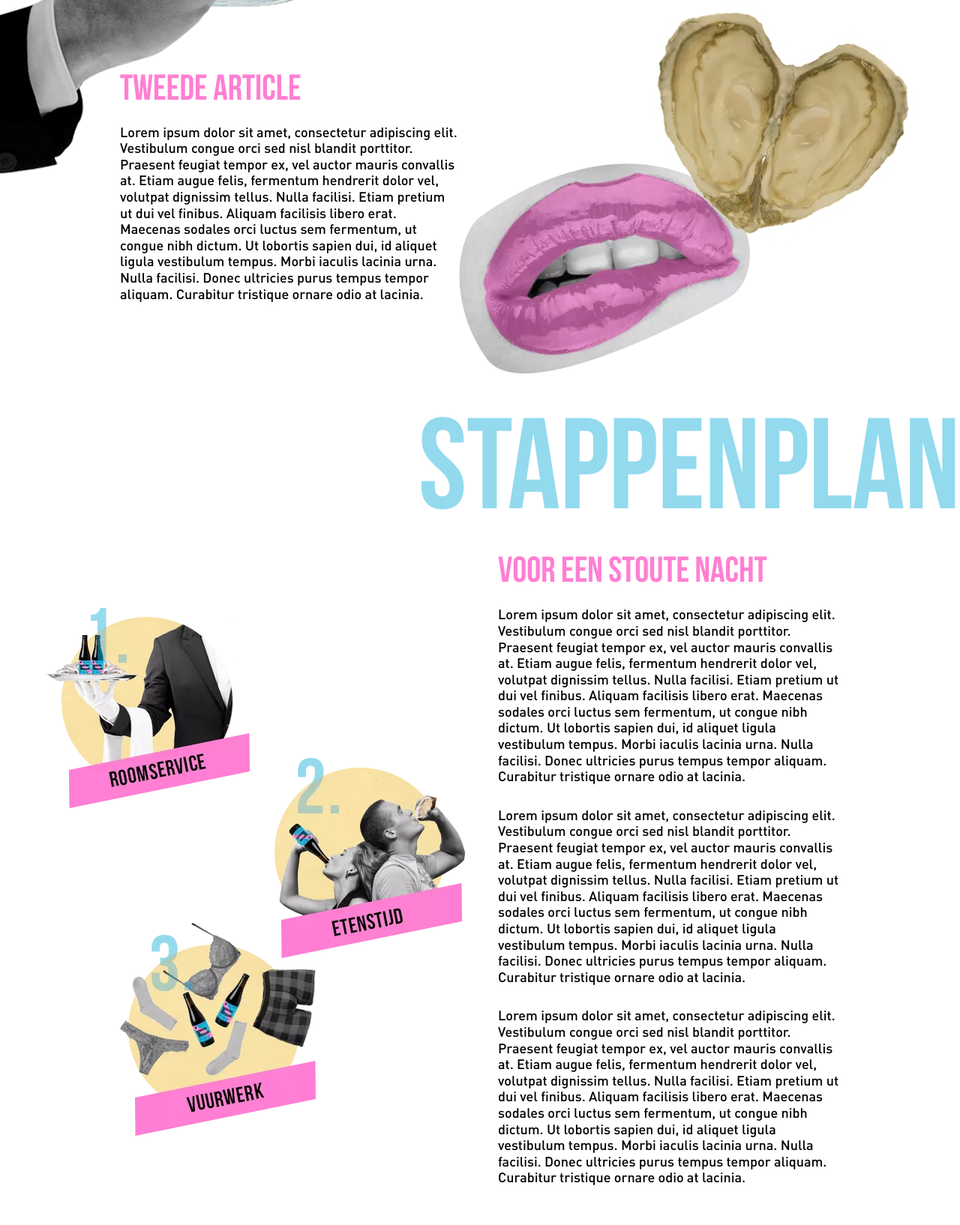
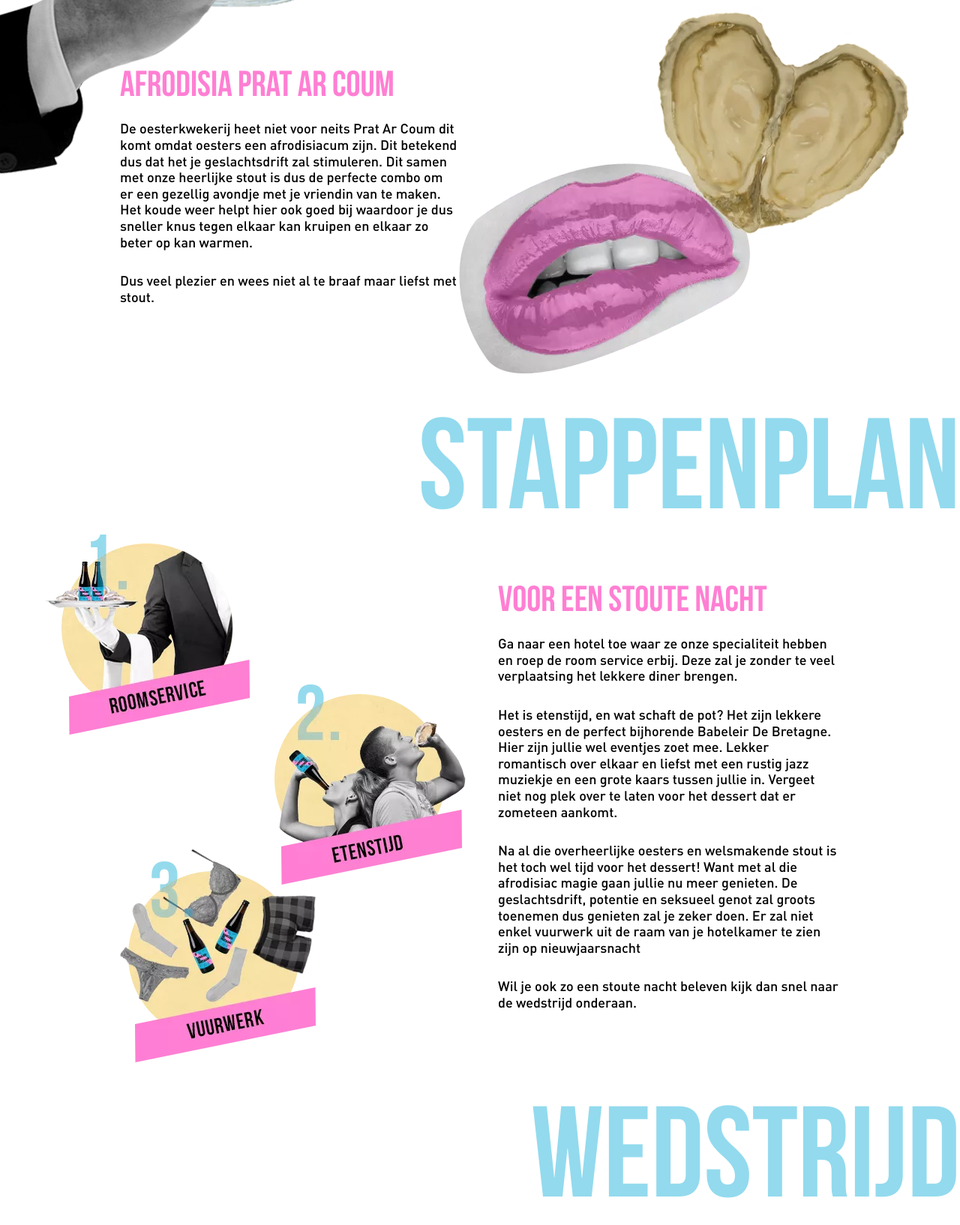
Before and after one commit to ricoborghshowest/maIII, a website built with webpack: page src/index.html in a window 1280 px wide. Shown: the part 1201-2835 px from the top of the page at 75% size. Built offline with nearby package versions, Linux system fonts and the light colour scheme; some packages are replaced by stand-ins of ours.

Commit message:
filling content

```diff
--- a/src/index.html
+++ b/src/index.html
@@ -41,13 +41,14 @@
     <section id="combo" class="container image-text">
       <article class="text-block">
         <h2>Stout? Yes please</h2>
-        <p>Lorem ipsum dolor sit amet, consectetur adipiscing elit. Vestibulum congue orci sed nisl blandit porttitor. Praesent feugiat tempor ex, vel auctor mauris convallis at. Etiam augue felis, fermentum hendrerit dolor vel, volutpat dignissim tellus. Nulla facilisi. Etiam pretium ut dui vel finibus. Aliquam facilisis libero erat. Maecenas sodales orci luctus sem fermentum, ut congue nibh dictum. Ut lobortis sapien dui, id aliquet ligula vestibulum tempus. Morbi iaculis lacinia urna. Nulla facilisi. Donec ultricies purus tempus tempor aliquam. Curabitur tristique ornare odio at lacinia.</p>
+        <p>Zei daar iemand stout? Ja de Babeleir De Bretagne is een geweldige stout die terug is van weggeweest. Voorheen was hij er in de Kerstperiode van 2014. Maar na grote vraag is hij deze Kerst terug van weggeweest. Wat ook handig is is dat hij net in een goed oesterjaar valt. Deze stout is gemaakt in samenwerking met de oesterkwekerij Prat Ar Coum in Bretagne. De chocoladetoetsen pairen geweldig met de jodium-achtige, zilte kant van deze oesterstout - een traditie die ontstaan is in Nieuw-Zeeland. Hier is hij dan om de fijnste periode van het jaar terug in te zetten.</p>
       </article>
     </section>
     <section class="container text-image">
       <article class="text-block">
-        <h2>Tweede article</h2>
-        <p>Lorem ipsum dolor sit amet, consectetur adipiscing elit. Vestibulum congue orci sed nisl blandit porttitor. Praesent feugiat tempor ex, vel auctor mauris convallis at. Etiam augue felis, fermentum hendrerit dolor vel, volutpat dignissim tellus. Nulla facilisi. Etiam pretium ut dui vel finibus. Aliquam facilisis libero erat. Maecenas sodales orci luctus sem fermentum, ut congue nibh dictum. Ut lobortis sapien dui, id aliquet ligula vestibulum tempus. Morbi iaculis lacinia urna. Nulla facilisi. Donec ultricies purus tempus tempor aliquam. Curabitur tristique ornare odio at lacinia.</p>
+        <h2>Afrodisia Prat Ar Coum</h2>
+        <p>De oesterkwekerij heet niet voor neits Prat Ar Coum dit komt omdat oesters een afrodisiacum zijn. Dit betekend dus dat het je geslachtsdrift zal stimuleren. Dit samen met onze heerlijke stout is dus de perfecte combo om er een gezellig avondje met je vriendin van te maken. Het koude weer helpt hier ook goed bij waardoor je dus sneller knus tegen elkaar kan kruipen en elkaar zo beter op kan warmen.</p>
+        <p>Dus veel plezier en wees niet al te braaf maar liefst met stout.</p>
       </article>
       <picture class="move-right">
         <source type="image/webp" srcset="assets/img/afrodisiac.webp" />
@@ -72,9 +73,10 @@
       </div>
       <article class="text-block">
         <h2>Voor een stoute nacht</h2>
-        <p>Lorem ipsum dolor sit amet, consectetur adipiscing elit. Vestibulum congue orci sed nisl blandit porttitor. Praesent feugiat tempor ex, vel auctor mauris convallis at. Etiam augue felis, fermentum hendrerit dolor vel, volutpat dignissim tellus. Nulla facilisi. Etiam pretium ut dui vel finibus. Aliquam facilisis libero erat. Maecenas sodales orci luctus sem fermentum, ut congue nibh dictum. Ut lobortis sapien dui, id aliquet ligula vestibulum tempus. Morbi iaculis lacinia urna. Nulla facilisi. Donec ultricies purus tempus tempor aliquam. Curabitur tristique ornare odio at lacinia.</p>
-        <p>Lorem ipsum dolor sit amet, consectetur adipiscing elit. Vestibulum congue orci sed nisl blandit porttitor. Praesent feugiat tempor ex, vel auctor mauris convallis at. Etiam augue felis, fermentum hendrerit dolor vel, volutpat dignissim tellus. Nulla facilisi. Etiam pretium ut dui vel finibus. Aliquam facilisis libero erat. Maecenas sodales orci luctus sem fermentum, ut congue nibh dictum. Ut lobortis sapien dui, id aliquet ligula vestibulum tempus. Morbi iaculis lacinia urna. Nulla facilisi. Donec ultricies purus tempus tempor aliquam. Curabitur tristique ornare odio at lacinia.</p>
-        <p>Lorem ipsum dolor sit amet, consectetur adipiscing elit. Vestibulum congue orci sed nisl blandit porttitor. Praesent feugiat tempor ex, vel auctor mauris convallis at. Etiam augue felis, fermentum hendrerit dolor vel, volutpat dignissim tellus. Nulla facilisi. Etiam pretium ut dui vel finibus. Aliquam facilisis libero erat. Maecenas sodales orci luctus sem fermentum, ut congue nibh dictum. Ut lobortis sapien dui, id aliquet ligula vestibulum tempus. Morbi iaculis lacinia urna. Nulla facilisi. Donec ultricies purus tempus tempor aliquam. Curabitur tristique ornare odio at lacinia.</p>
+        <p>Ga naar een hotel toe waar ze onze specialiteit hebben en roep de room service erbij. Deze zal je zonder te veel verplaatsing het lekkere diner brengen.</p>
+        <p>Het is etenstijd, en wat schaft de pot? Het zijn lekkere oesters en de perfect bijhorende Babeleir De Bretagne. Hier zijn jullie wel eventjes zoet mee. Lekker romantisch over elkaar en liefst met een rustig jazz muziekje en een grote kaars tussen jullie in. Vergeet niet nog plek over te laten voor het dessert dat er zometeen aankomt.</p>
+        <p>Na al die overheerlijke oesters en welsmakende stout is het toch wel tijd voor het dessert! Want met al die afrodisiac magie gaan jullie nu meer genieten. De geslachtsdrift, potentie en seksueel genot zal groots toenemen dus genieten zal je zeker doen. Er zal niet enkel vuurwerk uit de raam van je hotelkamer te zien zijn op nieuwjaarsnacht</p>
+        <p>Wil je ook zo een stoute nacht beleven kijk dan snel naar de wedstrijd onderaan.</p>
       </article>
     </section>
     <h1 class="text-right">Wedstrijd</h1>
```
